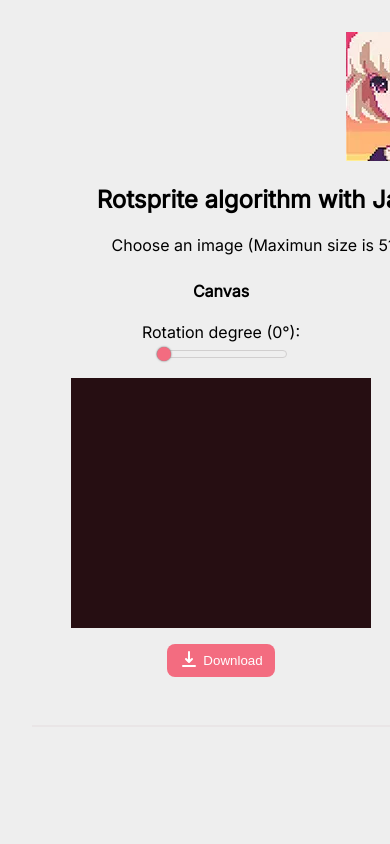
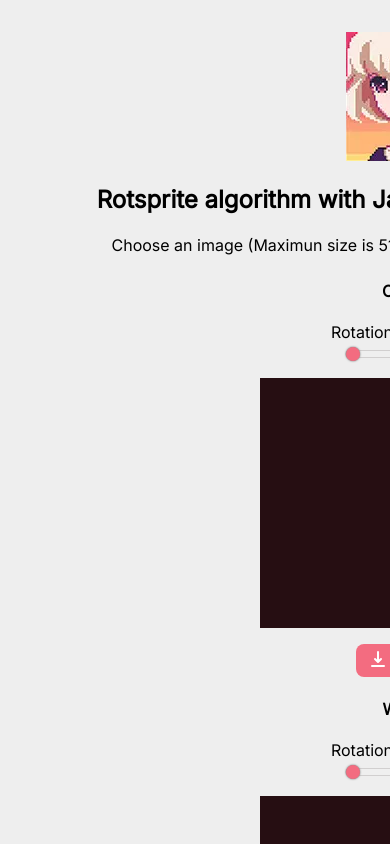
Before and after one commit to adnanlah/rotsprite-webgl, a React (Vite) app: page / in a window 390 px wide. Shown: the top 844 px of the page. Built offline with nearby package versions, Linux system fonts and the light colour scheme.

Commit message:
added some css responsiveness

```diff
--- a/src/App.css
+++ b/src/App.css
@@ -30,3 +30,10 @@ hr {
   align-items: stretch;
   justify-content: space-around;
 }
+
+@media only screen and (max-width: 780px) {
+  .tools {
+    flex-direction: column;
+    align-items: center;
+  }
+}
```
Also changed, not shown: src/components/styles.css (deleted).
